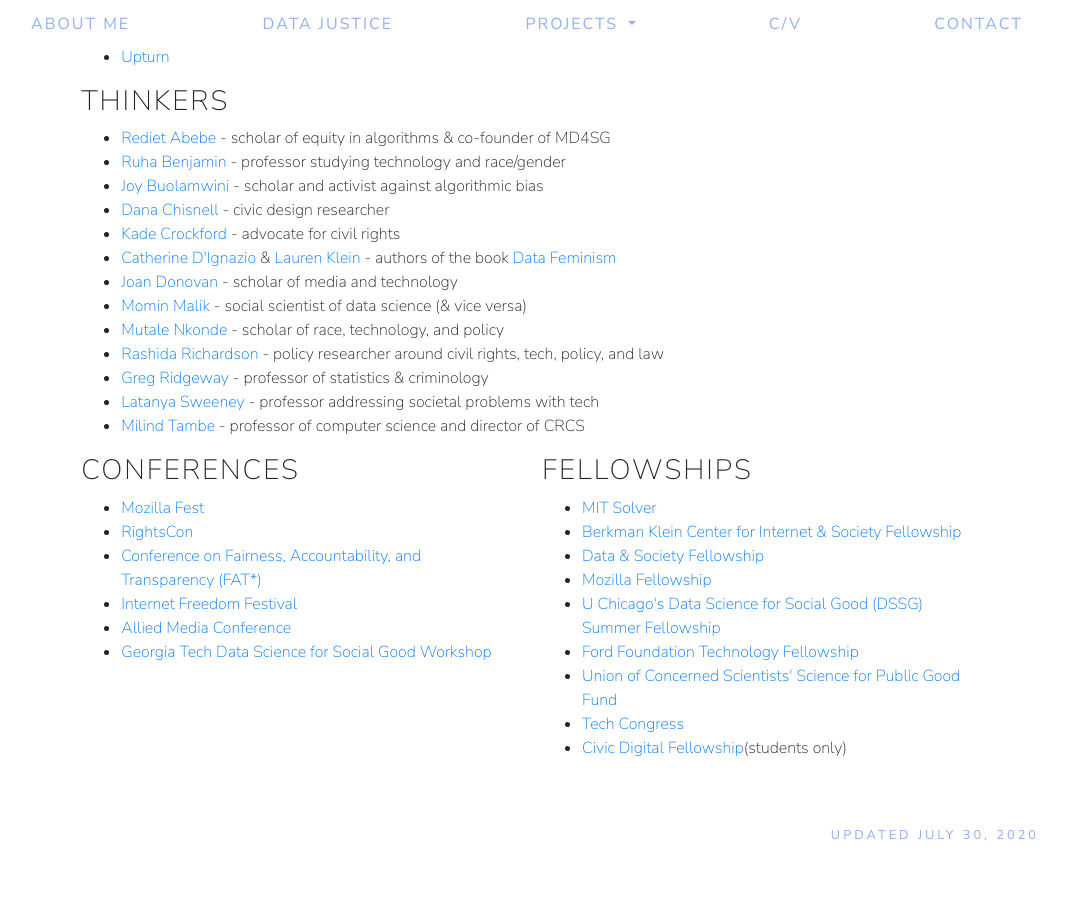
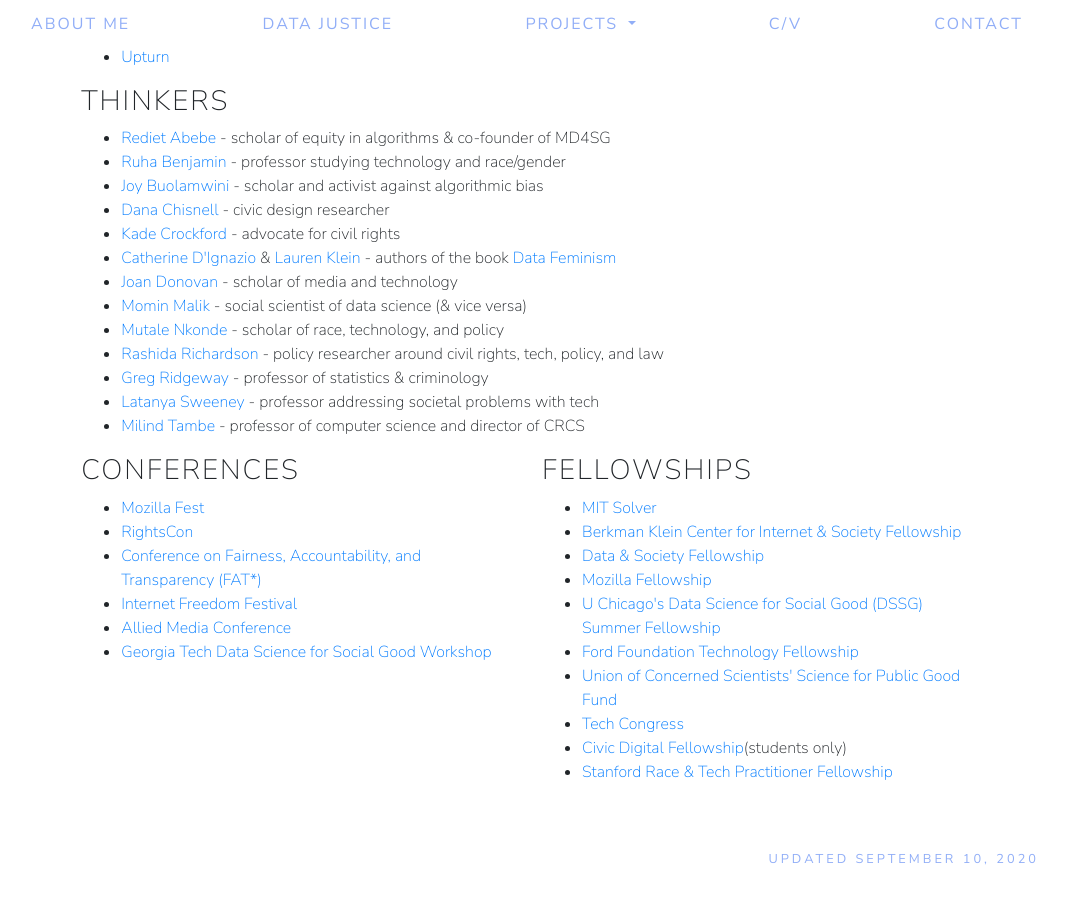
Before and after one commit to smhurwitz/smhurwitz.github.io, a Jekyll site: the page built from datajustice.html, in a window 1280 px wide and 900 px high, scrolled down 803 px. Shown: the whole window, without its empty margins (113-1180 px from the left). Built offline with Jekyll 4.4.1, drawn with Linux system fonts in a browser that asks for light colours; nearby versions of some CDN libraries; before the commit the page ends 1679 px from its top, so only the background shows below that.

Commit message:
Stanford Race & Tech fellowship

```diff
--- a/datajustice.html
+++ b/datajustice.html
@@ -123,6 +123,7 @@
           <li><a href="https://www.ucsusa.org/resources/science-public-good-fund" target="_blank">Union of Concerned Scientists' Science for Public Good Fund</a></li>
           <li><a href="https://www.techcongress.io/fellows" target="_blank">Tech Congress</a></li>
           <li><a href="https://www.codingitforward.com/fellowship" target="_blank">Civic Digital Fellowship</a>(students only)</li>
+          <li><a href="https://ccsre.stanford.edu/race-technology-practitioner-fellowship" target="_blank">Stanford Race & Tech Practitioner Fellowship</a></li>
         </ul>
       </div>
 
@@ -131,4 +132,4 @@
 
 </main>
 
-<footer>Updated July 30, 2020</footer>
+<footer>Updated September 10, 2020</footer>
```
